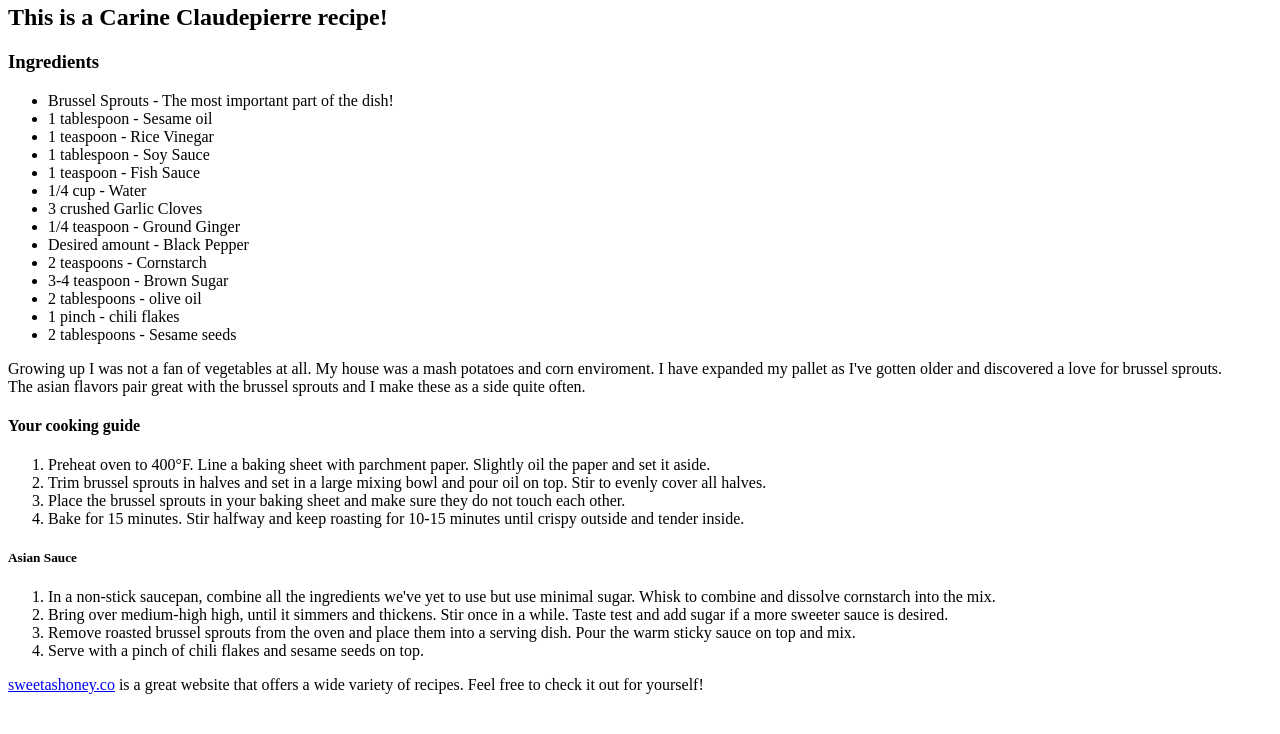
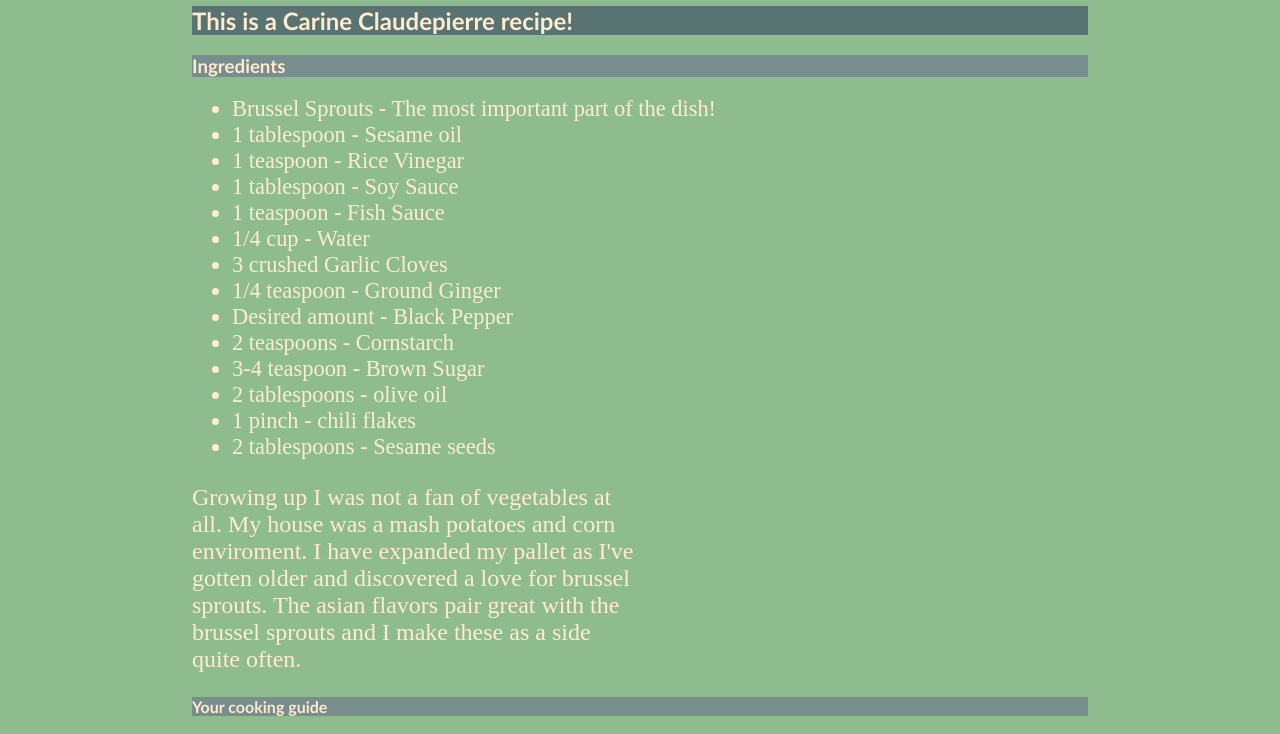
Before and after one commit to BrianMarinara/CSIT121, a plain HTML site: page index.html in a window 1280 px wide. Shown: the part 76-810 px from the top of the page. Drawn offline with Linux system fonts and the light colour scheme.

Commit message:
Add files via upload

```diff
--- a/index.html
+++ b/index.html
@@ -3,6 +3,7 @@
 <head>
 <title>My Favroite Recipe</title>
 <meta charset="utf-8">
+<link href="recipe.css" rel="stylesheet">
 </head>
 <body>
 <h1><strong>Asian Brussel Sprouts</strong></h1>
@@ -24,7 +25,7 @@
 			<li>1 pinch - chili flakes</li>
 			<li>2 tablespoons - Sesame seeds</li>
 	</ul>
-<p>Growing up I was not a fan of vegetables at all. My house was a mash potatoes and corn enviroment. I have expanded my pallet as I've gotten older and discovered a love for brussel sprouts. <br>
+<p>Growing up I was not a fan of vegetables at all. My house was a mash potatoes and corn enviroment. I have expanded my pallet as I've gotten older and discovered a love for brussel sprouts.
 The asian flavors pair great with the brussel sprouts and I make these as a side quite often.</p>
 <h4><strong>Your cooking guide</strong></h4>
 	<ol>
--- /dev/null
+++ b/recipe.css
@@ -0,0 +1,14 @@
+body { background-color: #8FBC8F;
+	color: #FFEBCD;
+	font-family: Optima, New Century Schoolbook, American Typewriter;
+		margin-left: auto;
+			margin-right: auto;
+				width: 70%; }
+p {font-family: American Typewriter, New Century Schoolbook;
+			font-size: 1.5em;
+				width: 50%; }
+h1 {background-color: #2F4F4F }
+	h2 {background-color: #597272}
+		h3, h4, h5 {background-color: #788d8d}
+li {font-size: 1.4em;
+	font-family: Copperplate, sans-sarif;}
```
